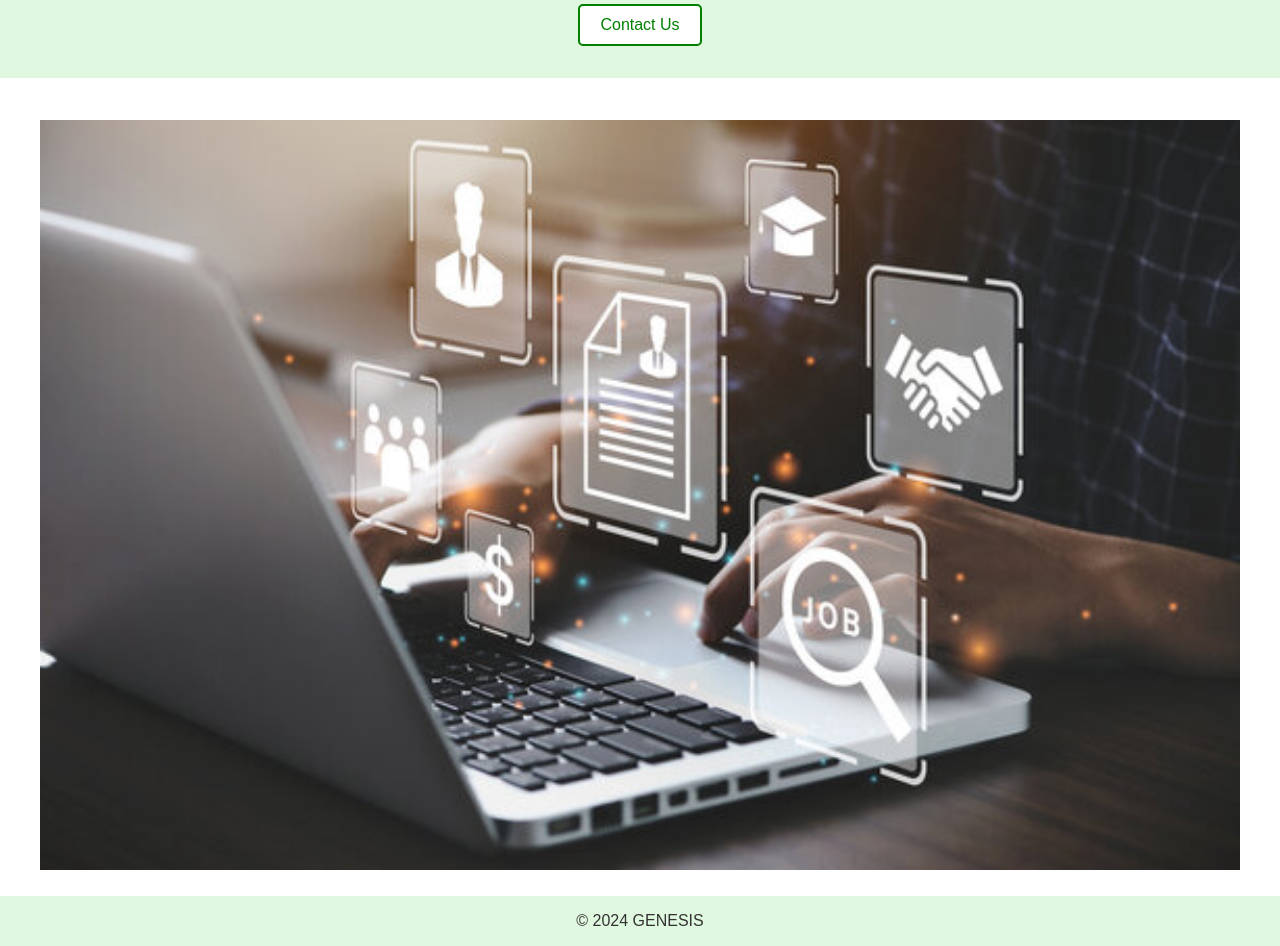
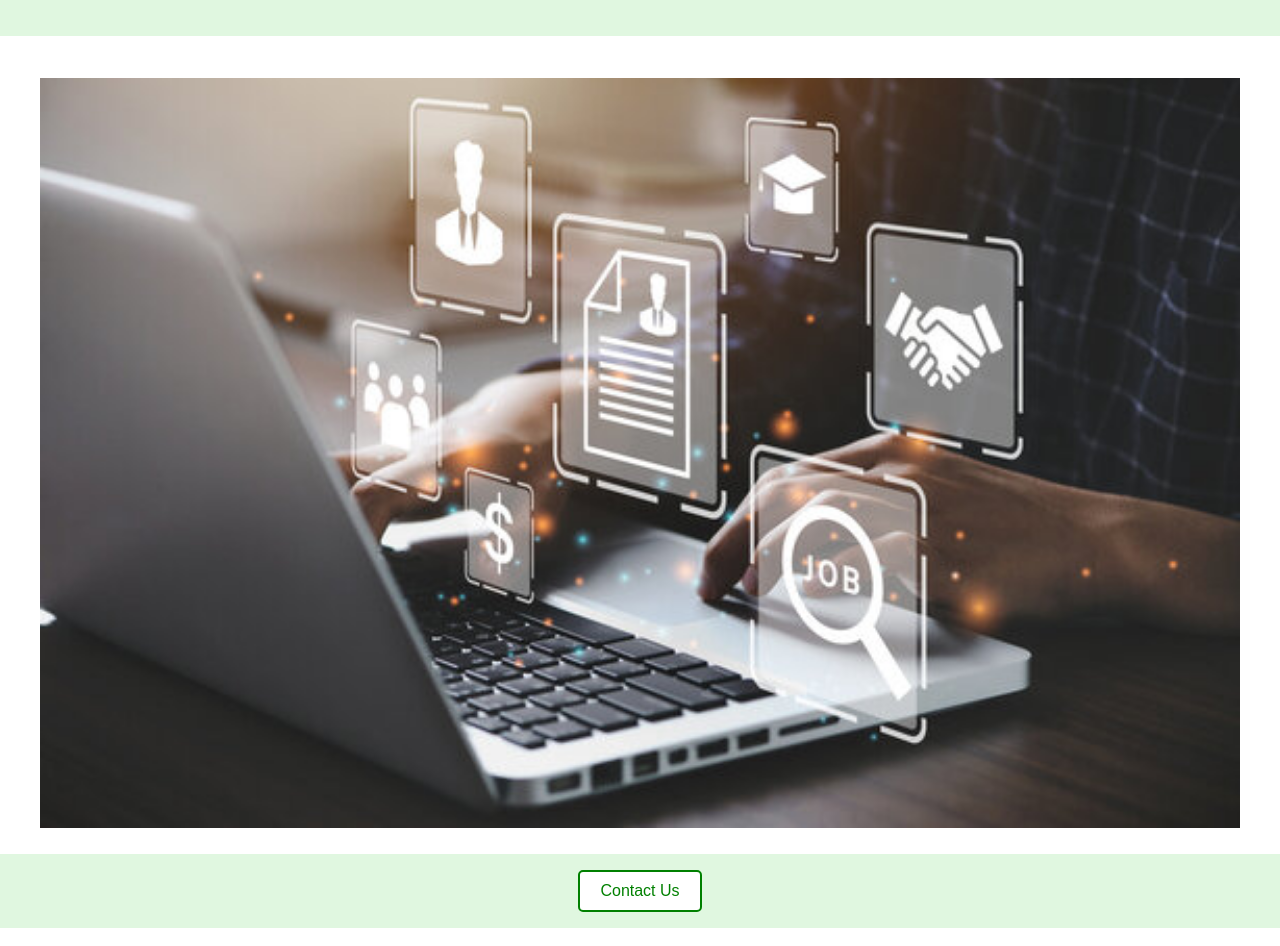
Before and after one commit to Rajeeeeeev/project, a plain HTML site: page index.html in a window 1280 px wide. Shown: the part 157-1103 px from the top of the page. Drawn offline with Linux system fonts and the light colour scheme.

Commit message:
index.html

```diff
--- a/index.html
+++ b/index.html
@@ -131,9 +131,6 @@
         <a id="top"></a>
         <section id="home" class="hero-section">
             <h1>Empowering individuals with job opportunities.</h1>
-            <!-- Contact Us button with mailto link -->
-            <a href="contact.html" class="contact-button">
-                Contact Us
                 <span class="sr-only">Contact Us</span> <!-- Screen reader only text for accessibility -->
             </a>
 
@@ -154,8 +151,10 @@
     </main>
 
     <footer>
-        <!-- Footer content -->
-        <p>&copy; 2024 GENESIS</p>
+        <a href="contact.html" class="contact-button">
+            Contact Us
+            <span class="sr-only">Contact Us</span> <!-- Screen reader only text for accessibility -->
+        </a>
     </footer>
 
     <script src="scripts.js"></script>
```
